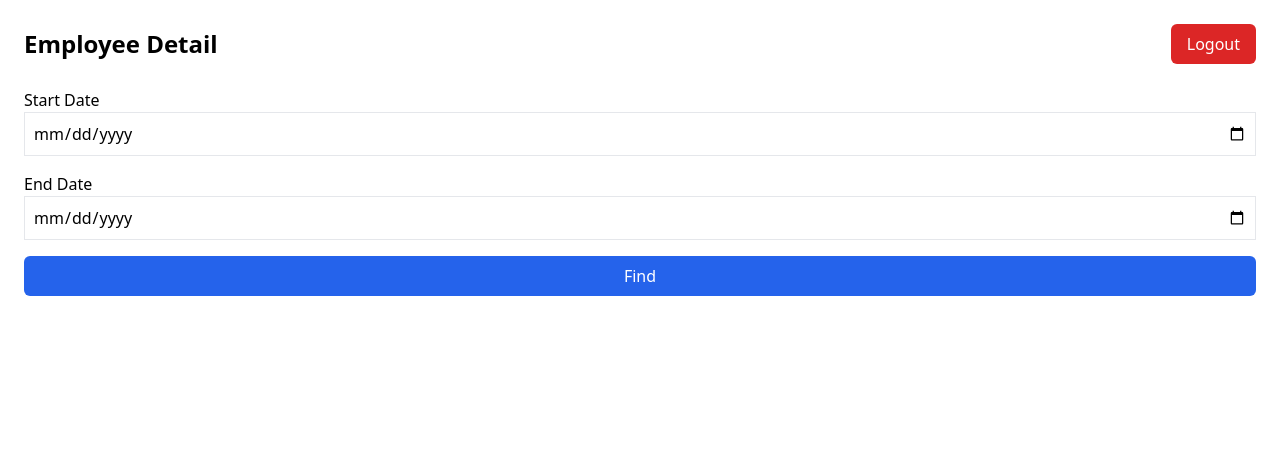
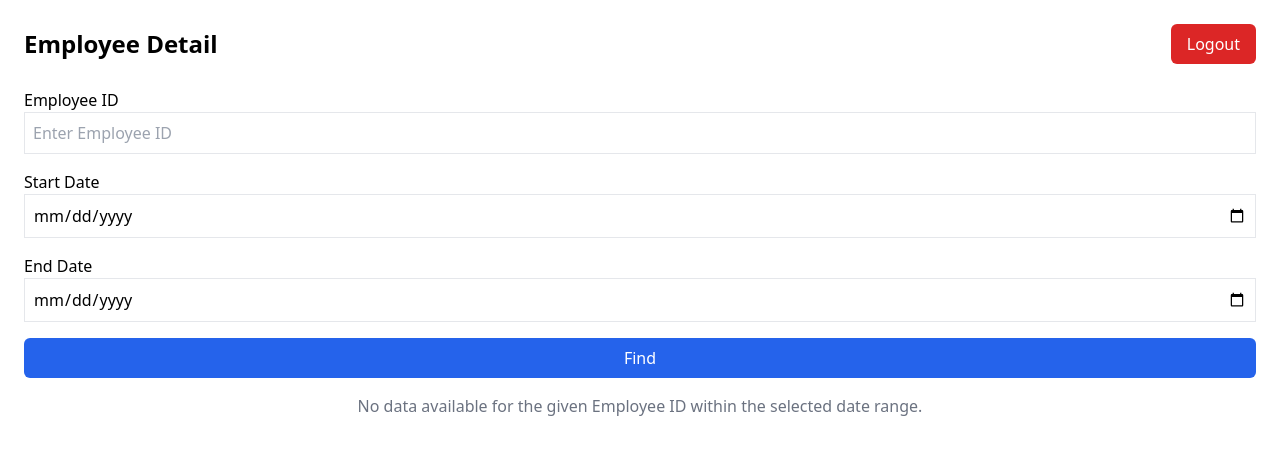
Before and after one commit to ankit10000/employee-cal-frontend, a React (Create React App) app: page /adminDashboard in a window 1280 px wide. Shown: the top 454 px of the page. Built offline with nearby package versions, Linux system fonts and the light colour scheme; sample sign-in values are in the browser's storage.

Commit message:
Add employee working hours filtering and pagination with improved UI

```diff
--- a/src/admin/AllWorkingHours.js
+++ b/src/admin/AllWorkingHours.js
@@ -37,7 +37,7 @@ function Home() {
 
     setToken(storedToken);
     setAdminRole(adminCheck);
-    setEmpId(userToken);
+    setEmpId(userToken === 'null' ? "" : userToken);
   }, [navigate]);
 
   const handleLogout = () => {
@@ -55,8 +55,12 @@ function Home() {
     setLoading(true);
     setError("");
 
+    // Construct the URL for the API call
     let url = `https://employee-cal.onrender.com/all-working-hours?role=${adminRole}`;
 
+    if (empId) {
+      url += `&empId=${empId}`;
+    }
     if (startDate) {
       url += `&startDate=${startDate}`;
     }
@@ -77,6 +81,7 @@ function Home() {
 
       if (response.ok) {
         setEmployeeData(data);
+        console.log(data);
       } else {
         setError(data.error || "Something went wrong.");
       }
@@ -87,6 +92,37 @@ function Home() {
     }
   };
 
+  const filteredRecords = employeeData.records ? employeeData.records.filter(record => {
+    const recordDate = new Date(record.date);
+    const start = startDate ? new Date(startDate) : null;
+    const end = endDate ? new Date(endDate) : null;
+
+    if (start && end) {
+      return recordDate >= start && recordDate <= end;
+    }
+    if (start) {
+      return recordDate >= start;
+    }
+    if (end) {
+      return recordDate <= end;
+    }
+    return true;
+  }) : [];
+
+  const records = filteredRecords || [];
+
+  const indexOfLastItem = currentPage * itemsPerPage;
+  const indexOfFirstItem = indexOfLastItem - itemsPerPage;
+  const currentItems = records.slice(indexOfFirstItem, indexOfLastItem) || [];
+  const totalPages = records.length ? Math.ceil(records.length / itemsPerPage) : 1;
+
+  const handlePreviousPage = () => {
+    if (currentPage > 1) setCurrentPage(currentPage - 1);
+  };
+
+  const handleNextPage = () => {
+    if (currentPage < totalPages) setCurrentPage(currentPage + 1);
+  };
   return (
     <div className="container mx-auto p-6">
       <div className="flex justify-between items-center">
@@ -97,39 +133,119 @@ function Home() {
       </div>
       <form onSubmit={handleSubmit} className="mt-6 space-y-4">
         <div>
+          <label className="block">Employee ID</label>
+          <input
+            type="text"
+            value={empId}
+            onChange={(e) => setEmpId(e.target.value)}
+            className="border p-2 w-full"
+            placeholder="Enter Employee ID"
+          />
+        </div>
+        <div>
           <label className="block">Start Date</label>
-          <input type="date" value={startDate} onChange={(e) => setStartDate(e.target.value)} className="border p-2 w-full" />
+          <input
+            type="date"
+            value={startDate}
+            onChange={(e) => setStartDate(e.target.value)}
+            className="border p-2 w-full"
+          />
         </div>
         <div>
           <label className="block">End Date</label>
-          <input type="date" value={endDate} onChange={(e) => setEndDate(e.target.value)} className="border p-2 w-full" />
+          <input
+            type="date"
+            value={endDate}
+            onChange={(e) => setEndDate(e.target.value)}
+            className="border p-2 w-full"
+          />
         </div>
-        <button type="submit" className="px-4 py-2 bg-blue-600 text-white rounded-md w-full">
+        <button
+          type="submit"
+          className="px-4 py-2 bg-blue-600 text-white rounded-md w-full"
+        >
           {loading ? "Loading..." : "Find"}
         </button>
       </form>
       {error && <p className="text-red-500 mt-4">{error}</p>}
-      {employeeData.records && (
-        <table className="table-auto w-full mt-6 border">
-          <thead>
-            <tr className="bg-gray-200">
-              <th className="p-2">Date</th>
-              <th className="p-2">Check-In</th>
-              <th className="p-2">Check-Out</th>
-              <th className="p-2">Working Hours</th>
-            </tr>
-          </thead>
-          <tbody>
-            {employeeData.records.map((record, idx) => (
-              <tr key={idx} className="border-t">
-                <td className="p-2">{record.date}</td>
-                <td className="p-2">{formatDate(record.checkIn)}</td>
-                <td className="p-2">{formatDate(record.checkOut)}</td>
-                <td className="p-2">{record.workingHours} hrs</td>
+      {employeeData && !loading && records.length > 0 && (
+        <div className="mt-10 overflow-hidden shadow ring-1 ring-black ring-opacity-5 sm:rounded-lg">
+          <table className="min-w-full divide-y divide-gray-300">
+            <thead className="bg-gray-50">
+              <tr>
+                <th scope="col" className="py-3.5 pl-4 pr-3 text-left text-sm font-semibold text-gray-900">
+                  Date
+                </th>
+                <th scope="col" className="px-3 py-3.5 text-left text-sm font-semibold text-gray-900">
+                  CheckIn Time
+                </th>
+                <th scope="col" className="px-3 py-3.5 text-left text-sm font-semibold text-gray-900">
+                  CheckOut Time
+                </th>
+                <th scope="col" className="px-3 py-3.5 text-left text-sm font-semibold text-gray-900">
+                  Working Hours
+                </th>
               </tr>
-            ))}
-          </tbody>
-        </table>
+            </thead>
+            <tbody className="divide-y divide-gray-200 bg-white">
+              {currentItems.map((record, index) => {
+                return (
+                  <>
+                    {record.checkInCheckOutPairs.map((pair, idx) => {
+                      const checkInTime = new Date(pair.checkIn);
+                      const checkOutTime = new Date(pair.checkOut);
+                      const workingHours = (checkOutTime - checkInTime) / (1000 * 60 * 60);
+
+                      const isSameTime = checkInTime.getTime() === checkOutTime.getTime();
+                      const displayWorkingHours = isSameTime ? 0 : workingHours;
+
+                      return (
+                        <tr key={idx}>
+                          {idx === 0 && (
+                            <td rowSpan={record.checkInCheckOutPairs.length} className="whitespace-nowrap px-3 py-4 text-sm text-gray-500">{record.date}</td>
+                          )}
+                          <td className="whitespace-nowrap px-3 py-4 text-sm text-gray-500">{formatDate(pair.checkIn)}</td>
+                          <td className="whitespace-nowrap px-3 py-4 text-sm text-gray-500">{formatDate(pair.checkOut)}</td>
+                          <td className="whitespace-nowrap px-3 py-4 text-sm text-gray-500">
+                            {displayWorkingHours === 0 ? "0" : displayWorkingHours.toFixed(2)}
+                          </td>
+                        </tr>
+                      );
+                    })}
+                  </>
+                );
+              })}
+            </tbody>
+          </table>
+
+          <div className="mt-4 text-right">
+            <p className="text-sm font-semibold text-gray-900">
+              Total Working Hours: {isNaN(employeeData.total_working_hours) ? "N/A" : employeeData.total_working_hours}
+            </p>
+          </div>
+
+          <div className="mt-4 flex justify-between">
+            <button
+              onClick={handlePreviousPage}
+              className="px-4 py-2 bg-indigo-600 text-white rounded-md"
+              disabled={currentPage === 1}
+            >
+              Previous
+            </button>
+            <button
+              onClick={handleNextPage}
+              className="px-4 py-2 bg-indigo-600 text-white rounded-md"
+              disabled={currentPage === totalPages}
+            >
+              Next
+            </button>
+          </div>
+        </div>
+      )}
+      {records.length === 0 && !loading && !error && (
+        <div className="mt-4 text-center text-gray-500">
+          <p>No data available for the given Employee ID within the selected date range.</p>
+        </div>
       )}
     </div>
   );
```
